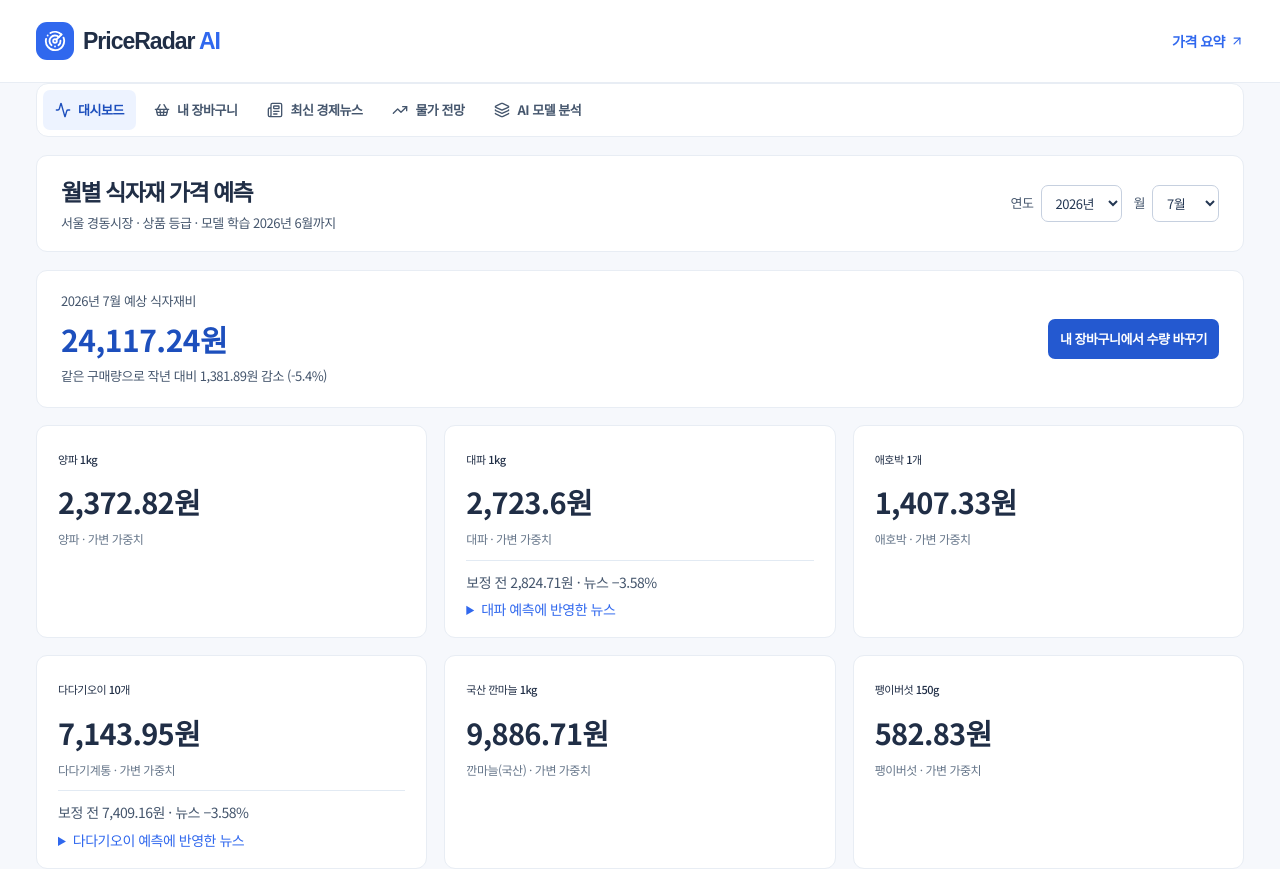
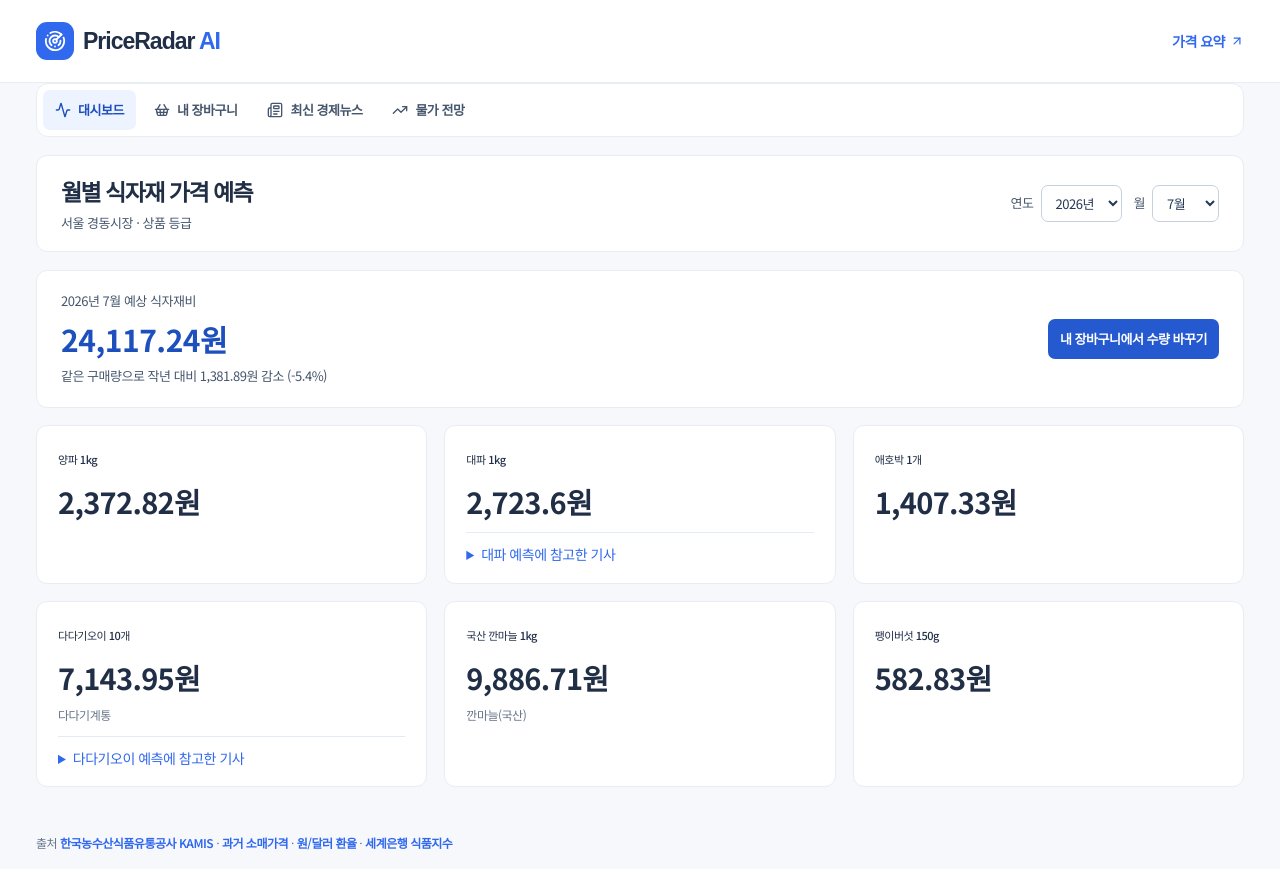
Before and after one commit to wjdjihun/-, a Next.js app in the folder frontend/: page /demo in a window 1280 px wide. Shown: the top 869 px of the page. Built offline with nearby package versions, Linux system fonts and the light colour scheme.

Commit message:
Keep model diagnostics out of the public grocery app

```diff
--- a/frontend/components/observed-prices.module.css
+++ b/frontend/components/observed-prices.module.css
@@ -188,16 +188,6 @@
   }
 }
 
-.validation {
-  margin-top: 22px;
-}
-
-.validationBody {
-  padding: 15px 24px 20px;
-  font-size: 13px;
-  line-height: 1.65;
-}
-
 .validationScroll {
   overflow-x: auto;
 }
@@ -218,10 +208,6 @@
 
 .validationTable th:first-child {
   text-align: left;
-}
-
-.validationBody .chartNote {
-  margin: 0;
 }
 
 .forecastPrice {
@@ -535,7 +521,7 @@
   text-decoration: underline;
 }
 
-.cardAdjustment {
+.cardEvidence {
   margin-top: 11px;
   padding-top: 10px;
   border-top: 1px solid #e2eaf3;
@@ -543,11 +529,7 @@
   color: #45566d;
 }
 
-.cardAdjustment p {
-  margin: 0 0 5px;
-}
-
-.cardAdjustment summary {
+.cardEvidence summary {
   color: var(--blue);
   width: fit-content;
 }
--- a/frontend/components/observed-prices.tsx
+++ b/frontend/components/observed-prices.tsx
@@ -2,52 +2,21 @@
 
 import Link from "next/link";
 import { useEffect, useLayoutEffect, useRef, useState } from "react";
-import { Activity, ArrowUpRight, Layers3, Minus, Newspaper, Plus, Radar, ShoppingBasket, TrendingUp } from "lucide-react";
+import { Activity, ArrowUpRight, Minus, Newspaper, Plus, Radar, ShoppingBasket, TrendingUp } from "lucide-react";
 import AnnualPriceCharts from "./annual-price-charts";
 import EconomicNews from "./economic-news";
 import snapshot from "@/lib/kamis-grocery-prices.json";
-import monthlyForecasts from "@/lib/kamis-selectable-months.json";
 import adaptiveForecasts from "@/lib/kamis-adaptive-months.json";
 import newsAdjustments from "@/lib/kamis-news-adjustments.json";
 import { percent } from "@/lib/utils";
 import styles from "./observed-prices.module.css";
 
-type PriceForecast = {
-  estimate: number | null;
-  method: "xgboost" | "seasonal" | "unavailable";
-  actual: number | null;
-  observations: number;
-  seasonalYears: number[];
-  previousMean: number | null;
-};
-
-type ForecastMonth = {
-  asOf: string;
-  trainingCount: number;
-  products: Record<string, PriceForecast>;
-};
-
-const forecasts: Record<string, ForecastMonth> = monthlyForecasts as Record<string, ForecastMonth>;
-type AdaptiveForecast = {
-  estimate: number | null;
-  method: "adaptive" | "previous" | "seasonal" | "unavailable";
-  previousWeight: number | null;
-  validationEstimate: number | null;
-};
-
-type AdaptiveMonth = {
-  validationFitMonth: string | null;
-  validationTrainingCount: number;
-  products: Record<string, AdaptiveForecast>;
-};
-
 type NewsAdjustment = {
   factor: number;
-  validationFactor: number;
   sources: { date: string; publisher: string; url: string; evidence: string }[];
 };
 
-const adaptive = adaptiveForecasts.months as Record<string, AdaptiveMonth>;
+const adaptive: Record<string, { products: Record<string, { estimate: number | null }> }> = adaptiveForecasts.months;
 const adjustments: Record<string, Record<string, NewsAdjustment>> = newsAdjustments.months;
 const availableMonths = Object.keys(adaptive);
 const years = [...new Set(availableMonths.map((month) => month.slice(0, 4)))];
@@ -59,20 +28,11 @@ const currency = new Intl.NumberFormat("ko-KR", { maximumFractionDigits: 2 });
 const priceText = (price: number | null) => price === null ? "자료 부족" : `${currency.format(price)}원`;
 const monthLabel = (month: string) => `${month.slice(0, 4)}년 ${Number(month.slice(5))}월`;
 const adjustPrice = (price: number | null, factor: number) => price === null ? null : Math.round(price * factor * 100) / 100;
-const adjustmentText = (factor: number) => `${factor > 1 ? "+" : "−"}${(Math.abs(factor - 1) * 100).toFixed(2)}%`;
-const methodLabel = {
-  adaptive: "가변 가중치",
-  previous: "전월 평균",
-  seasonal: "과거 동월 평균",
-  unavailable: "예측 자료 부족",
-};
-
 const tabs = [
   { id: "dashboard", label: "대시보드", icon: Activity },
   { id: "basket", label: "내 장바구니", icon: ShoppingBasket },
   { id: "news", label: "최신 경제뉴스", icon: Newspaper },
   { id: "outlook", label: "물가 전망", icon: TrendingUp },
-  { id: "model", label: "AI 모델 분석", icon: Layers3 },
 ] as const;
 
 function NewsSourceList({ sources }: { sources: NewsAdjustment["sources"] }) {
@@ -101,7 +61,6 @@ export default function ObservedPrices({ tabbed = false }: { tabbed?: boolean })
   const pendingCartFocus = useRef<string | null>(null);
   const [ready, setReady] = useState(false);
   const [month, setMonth] = useState("2026-07");
-  const reference = forecasts[month];
   const result = adaptive[month];
   const title = monthLabel(month);
   const year = month.slice(0, 4);
@@ -112,17 +71,10 @@ export default function ObservedPrices({ tabbed = false }: { tabbed?: boolean })
     const base = result.products[product.id];
     const adjustment = adjustments[month]?.[product.id];
     const factor = adjustment?.factor ?? 1;
-    const validationFactor = adjustment?.validationFactor ?? 1;
     return {
       ...product,
-      ...reference.products[product.id],
-      ...base,
       estimate: adjustPrice(base.estimate, factor),
-      baselineEstimate: base.estimate,
-      baselineValidation: base.validationEstimate,
-      validationEstimate: adjustPrice(base.validationEstimate, validationFactor),
-      factor,
-      sources: adjustment?.sources ?? [],
+      sources: factor !== 1 ? adjustment?.sources ?? [] : [],
       quantity: quantities[product.id] ?? 0,
       priorActual: prior.length >= 3 ? prior.reduce((sum, point) => sum + point.price, 0) / prior.length : null,
     };
@@ -136,7 +88,7 @@ export default function ObservedPrices({ tabbed = false }: { tabbed?: boolean })
 
   function updateYear(nextYear: string) {
     const matchingMonth = `${nextYear}${month.slice(4)}`;
-    setMonth(forecasts[matchingMonth] ? matchingMonth : availableMonths.find((value) => value.startsWith(nextYear))!);
+    setMonth(adaptive[matchingMonth] ? matchingMonth : availableMonths.find((value) => value.startsWith(nextYear))!);
   }
 
   useEffect(() => {
@@ -228,7 +180,7 @@ export default function ObservedPrices({ tabbed = false }: { tabbed?: boolean })
           <section className={`panel ${styles.monthPicker}`} aria-label="예측 대상 월 선택">
             <div>
               <h1>월별 식자재 가격 예측</h1>
-              <p>{snapshot.market} · {snapshot.grade} 등급 · 모델 학습 {monthLabel(adaptiveForecasts.fitMonth)}까지</p>
+              <p>{snapshot.market} · {snapshot.grade} 등급</p>
             </div>
             <div className={styles.monthControls}>
               <label>
@@ -261,21 +213,18 @@ export default function ObservedPrices({ tabbed = false }: { tabbed?: boolean })
               </section>
             )}
             <div className={styles.cards} aria-label={`${title} 품목별 예상 단가`}>
-              {rows.map(({ id, name, unit, variety, estimate, baselineEstimate, method, factor, sources }) => (
+              {rows.map(({ id, name, unit, variety, estimate, sources }) => (
                 <article key={id} className={`stat-card ${styles.card}`}>
                   <a className={`stat-label ${styles.cardTitle}`} href={tabbed ? "#outlook" : `#price-${id}`}>
                     {name} <span>{unit}</span>
                   </a>
                   <span className={`stat-value ${styles.cardValue}`}>{priceText(estimate)}</span>
-                  <span className={styles.cardSpec}>{variety} · {methodLabel[method]}</span>
-                  {factor !== 1 && baselineEstimate !== null && (
-                    <div className={styles.cardAdjustment}>
-                      <p>보정 전 {priceText(baselineEstimate)} · 뉴스 {adjustmentText(factor)}</p>
-                      <details className={styles.newsSources}>
-                        <summary>{name} 예측에 반영한 뉴스</summary>
-                        <NewsSourceList sources={sources} />
-                      </details>
-                    </div>
+                  {variety !== name && <span className={styles.cardSpec}>{variety}</span>}
+                  {sources.length > 0 && (
+                    <details className={`${styles.cardEvidence} ${styles.newsSources}`}>
+                      <summary>{name} 예측에 참고한 기사</summary>
+                      <NewsSourceList sources={sources} />
+                    </details>
                   )}
                 </article>
               ))}
@@ -369,67 +318,6 @@ export default function ObservedPrices({ tabbed = false }: { tabbed?: boolean })
         {tabbed && tab === "news" && <EconomicNews />}
         {display("outlook") && <AnnualPriceCharts products={rows} forecastMonth={month} />}
 
-        {display("model") && (
-          <section className={`panel ${styles.validation}`} id="july-validation" aria-labelledby="july-validation-title">
-            <div className="panel-heading">
-              <div>
-                <h2 id="july-validation-title">{title} 서비스 예측과 검증</h2>
-                <p>서비스 단가는 전체 자료로 학습했습니다. 검증용 가격은 대상 월 이전의 가격과 직전 달에 발행한 뉴스·수급 자료로 계산합니다.</p>
-              </div>
-            </div>
-            <div className={styles.validationBody}>
-              <div className={styles.validationScroll}>
-                <table className={styles.validationTable}>
-                  <thead>
-                    <tr><th scope="col">품목</th><th scope="col">서비스 예측 방식</th><th scope="col">서비스 예측</th><th scope="col">검증용 예측</th><th scope="col">실제 평균</th><th scope="col">검증 오차</th><th scope="col">가격 모델 오차</th></tr>
-                  </thead>
-                  <tbody>
-                    {rows.map(({ id, name, estimate, method, seasonalYears, actual, observations, previousWeight, baselineValidation, validationEstimate, factor }) => {
-                      const error = validationEstimate !== null && actual !== null && observations >= 3 ? Math.abs(validationEstimate - actual) : null;
-                      return (
-                        <tr key={id}>
-                          <th scope="row">{name}</th>
-                          <td>
-                              {methodLabel[method]}
-                              {method === "adaptive" && previousWeight !== null && (
-                                <div>전월 {(previousWeight * 100).toFixed(1)}% · 동월 {((1 - previousWeight) * 100).toFixed(1)}%</div>
-                              )}
-                              {method === "seasonal" && seasonalYears.length > 0 && ` (${[...seasonalYears].reverse().join("·")}년)`}
-                              {factor !== 1 && <div>뉴스 보정 {adjustmentText(factor)}</div>}
-                            </td>
-                          <td>{priceText(estimate)}</td>
-                          <td>{validationEstimate === null ? "—" : priceText(validationEstimate)}</td>
-                          <td>{actual === null ? "실측 자료 없음" : `${priceText(actual)} (${observations}일)`}</td>
-                          <td>{error === null || actual === null ? "—" : `${priceText(error)} (${(100 * error / actual).toFixed(2)}%)`}</td>
-                          <td>{baselineValidation === null || actual === null || observations < 3 ? "—" : `${(100 * Math.abs(baselineValidation - actual) / actual).toFixed(2)}%`}</td>
-                        </tr>
-                      );
-                    })}
-                  </tbody>
-                </table>
-              </div>
-              <p>최근 가격 변동과 전월·과거 동월 가격 차이를 보고 가중치를 계산합니다. 기준 가격 하나가 부족하면 확보한 평균을 사용합니다.</p>
-              <p>서비스 모델은 {monthLabel(adaptiveForecasts.fitMonth)}까지의 유효 사례 {adaptiveForecasts.trainingCount}건으로 학습했습니다.</p>
-              <p>뉴스·수급 모델은 {monthLabel(newsAdjustments.calibrationStart)}부터 {monthLabel(newsAdjustments.calibrationEnd)}까지의 가격 비교 {newsAdjustments.calibrationCases}건, 기사·보도자료 {newsAdjustments.newsSources}건, 월별 수급 관측보 {newsAdjustments.reportSources}건을 사용했습니다.</p>
-              <p>2026년 1~6월 평균 절대오차율은 가격 모델 {newsAdjustments.holdout.baselineError.mape.toFixed(2)}%, 뉴스·수급 보정 {newsAdjustments.holdout.newsError.mape.toFixed(2)}%였습니다. 6월은 가격 모델 {newsAdjustments.validationByMonth["2026-06"].baselineError.mape.toFixed(2)}%, 뉴스·수급 보정 {newsAdjustments.validationByMonth["2026-06"].newsError.mape.toFixed(2)}%였습니다.</p>
-              {result.validationFitMonth && (
-                <p>검증용 가격 모델은 {monthLabel(result.validationFitMonth)}까지의 유효 사례 {result.validationTrainingCount}건으로 학습했습니다. 실측이 3일 이상인 품목의 검증 오차를 표시합니다.</p>
-              )}
-              {rows.some(({ sources }) => sources.length) && (
-                <details className={styles.newsSources}>
-                  <summary>선택한 달의 뉴스·수급 근거</summary>
-                  {rows.filter(({ sources }) => sources.length).map(({ id, name, sources }) => (
-                    <div key={id}>
-                      <strong>{name}</strong>
-                      <NewsSourceList sources={sources} />
-                    </div>
-                  ))}
-                </details>
-              )}
-              <a className={styles.demoLink} href="/downloads/kamis-adaptive-model.zip" download>가변 가중치 모델과 검증 자료 다운로드</a>
-            </div>
-          </section>
-        )}
         <footer className={styles.source}>
           출처 <a href={snapshot.sourceUrl}>{snapshot.source}</a> ·{" "}
           <a href="https://data.mafra.go.kr/opendata/data/indexOpenDataDetail.do?data_id=20251017000000002761">과거 소매가격</a> ·{" "}
```
